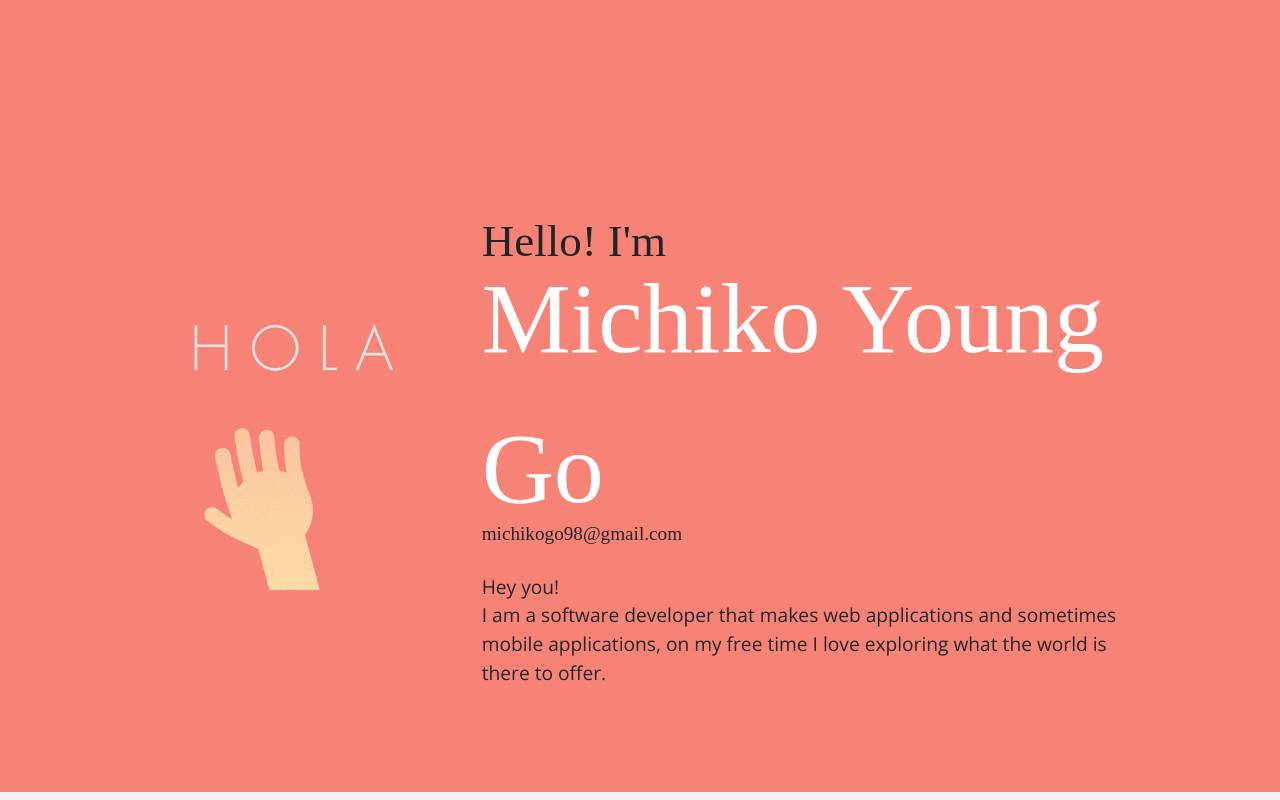
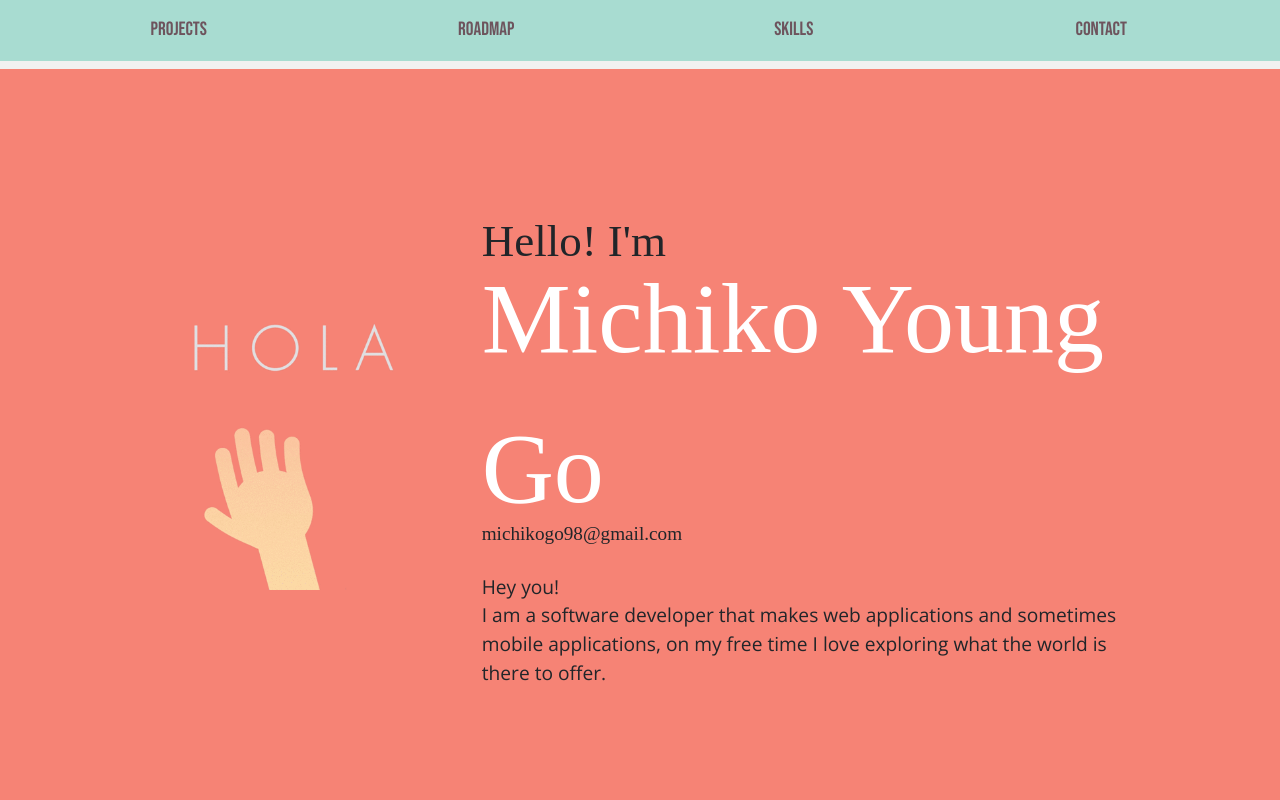
Before and after one commit to michikogo/online-resume, a React (Create React App) app: page / in a window 1280 px wide. Shown: the top 800 px of the page. Built offline with nearby package versions, Linux system fonts and the light colour scheme; a web font is replaced by a local one.

Commit message:
fixed nav bar

```diff
--- a/src/App.css
+++ b/src/App.css
@@ -5,16 +5,3 @@ font-family: 'Knewave', cursive;
 font-family: 'Open Sans', sans-serif;
 font-family: 'Zilla Slab Highlight', cursive; */
 /* https://coolors.co/f68375-13b4cd-a8dcd1-dce2c8-6d545d */
-
-.progress-header {
-  position: fixed;
-  bottom: 0;
-  z-index: 1;
-  width: 100%;
-  background-color: #f1f1f1;
-}
-.progress-bar {
-  height: 8px;
-  background: linear-gradient(to right, #a8dcd1, #c7eb53);
-  width: 0%;
-}
--- a/src/App.js
+++ b/src/App.js
@@ -1,5 +1,4 @@
 import "./App.css";
-import { useEffect } from "react";
 
 import Welcome from "./Components/Welcome/Welcome";
 import Portfolio from "./Components/Portfolio/Portfolio";
@@ -7,35 +6,26 @@ import RoadMap from "./Components/RoadMap/RoadMap";
 import Skills from "./Components/Skills/Skills";
 import Contact from "./Components/Contact/Contact";
 import BackgroundAnimation from "./Components/BackgroundAnimation/BackgroundAnimation";
+import Navbar from "./Components/Navbar/Navbar";
 
 function App() {
-  useEffect(() => {
-    // When the user scrolls the page, execute myFunction
-    window.onscroll = function () {
-      myFunction();
-    };
-
-    function myFunction() {
-      var winScroll =
-        document.body.scrollTop || document.documentElement.scrollTop;
-      var height =
-        document.documentElement.scrollHeight -
-        document.documentElement.clientHeight;
-      var scrolled = (winScroll / height) * 100;
-      document.getElementById("myBar").style.width = scrolled + "%";
-    }
-  }, []);
-
   return (
     <>
       <BackgroundAnimation />
       <Welcome />
-      <Portfolio />
-      <RoadMap />
-      <Skills />
-      <Contact />
-      <div className="progress-header">
-        <div className="progress-bar" id="myBar"></div>
+      <Navbar />
+
+      <div id="projects">
+        <Portfolio />
+      </div>
+      <div id="roadmap">
+        <RoadMap />
+      </div>
+      <div id="skills">
+        <Skills />
+      </div>
+      <div id="contact">
+        <Contact />
       </div>
     </>
   );
--- a/src/Components/Contact/index.css
+++ b/src/Components/Contact/index.css
@@ -2,6 +2,7 @@
   background-color: #f68375;
   min-height: 100vh;
   text-align: center;
+  padding: 15vh 0vh;
 }
 .contact-row {
   padding: 0px 15vh;
--- /dev/null
+++ b/src/Components/Navbar/Navbar.js
@@ -0,0 +1,104 @@
+import "./index.css";
+import { useEffect, useState } from "react";
+import { Row, Col } from "react-bootstrap";
+import { Link } from "react-scroll";
+
+const Navbar = () => {
+  const [showNavBar, setShowNavBar] = useState(false);
+
+  useEffect(() => {
+    // When the user scrolls the page, execute myFunction
+    window.onscroll = function () {
+      gradientBar();
+      navbar();
+    };
+
+    function gradientBar() {
+      var winScroll =
+        document.body.scrollTop || document.documentElement.scrollTop;
+      var height =
+        document.documentElement.scrollHeight -
+        document.documentElement.clientHeight;
+      var scrolled = (winScroll / height) * 100;
+      document.getElementById("myBar").style.width = scrolled + "%";
+    }
+
+    function navbar() {
+      // getting position of top scroll
+      console.log(window.innerHeight + window.scrollY);
+      if (window.innerHeight + window.scrollY >= 1326) {
+        console.log("Show nav bar " + (window.innerHeight + window.scrollY));
+        setShowNavBar(true);
+      } else if (window.innerHeight + window.scrollY < 1326) {
+        setShowNavBar(false);
+      }
+    }
+  }, []);
+
+  return (
+    <div className={showNavBar ? "app-nav-row-fixed" : "app-nav-row"}>
+      <Row className="app-section-row">
+        <Col>
+          <Link
+            className="navbar-link"
+            activeClass="active"
+            to="projects"
+            offset={1}
+            spy={true}
+            smooth={true}
+            duration={1000}
+          >
+            Projects
+          </Link>
+        </Col>
+        <Col>
+          <Link
+            className="navbar-link"
+            activeClass="active"
+            to="roadmap"
+            offset={1}
+            spy={true}
+            smooth={true}
+            duration={1000}
+            // onClick={() => window.location.replace("/#roadmap")}
+          >
+            RoadMap
+          </Link>
+        </Col>
+        <Col>
+          <Link
+            className="navbar-link"
+            activeClass="active"
+            to="skills"
+            offset={1}
+            spy={true}
+            smooth={true}
+            duration={1000}
+            // onClick={() => window.location.replace("/#skills")}
+          >
+            Skills
+          </Link>
+        </Col>
+        <Col>
+          <Link
+            className="navbar-link"
+            activeClass="active"
+            to="contact"
+            offset={1}
+            spy={true}
+            smooth={true}
+            duration={1000}
+            // onClick={() => window.location.replace("/#contact")}
+          >
+            Contact
+          </Link>
+        </Col>
+      </Row>
+      <div className="progress-header">
+        <div className="progress-bar" id="myBar"></div>
+      </div>
+    </div>
+  );
+};
+
+export default Navbar;
--- /dev/null
+++ b/src/Components/Navbar/index.css
@@ -0,0 +1,62 @@
+.app-nav-row-fixed {
+  top: 0;
+  z-index: 100;
+  position: fixed;
+  width: 100%;
+}
+.app-nav-row {
+  border: 0;
+  /* background-color: #202020; */
+  border-radius: 0px;
+  margin-bottom: 0;
+  height: 30px;
+}
+.app-section-row {
+  padding: 2vh 5vh;
+  background-color: #a8dcd1;
+  text-align: center;
+  font-family: "Bebas Neue", cursive;
+  font-size: larger;
+}
+.navbar-link {
+  cursor: pointer;
+  color: #6d545d !important;
+  text-decoration: none;
+  -webkit-background-clip: text;
+  -webkit-text-fill-color: transparent;
+  background-image: linear-gradient(
+    to right,
+    #f68375,
+    #f68375 50%,
+    #6d545d 50%
+  );
+  background-size: 200% 100%;
+  background-position: 100%;
+  transition: 0.5s ease-out;
+}
+.navbar-link:hover,
+.active {
+  color: #f68375 !important;
+  background-position: left;
+}
+.navbar-link:active {
+  background-color: "#6d545d";
+}
+
+.progress-header {
+  /* top: 0; */
+  /* z-index: 1; */
+  /* position: fixed; */
+  width: 100%;
+  background-color: #f1f1f1;
+}
+.progress-bar {
+  height: 8px;
+  background: linear-gradient(to right, #a8dcd1, #c7eb53);
+  width: 0%;
+}
+@media (max-width: 375px) {
+  .col {
+    padding: 0px !important;
+  }
+}
```
